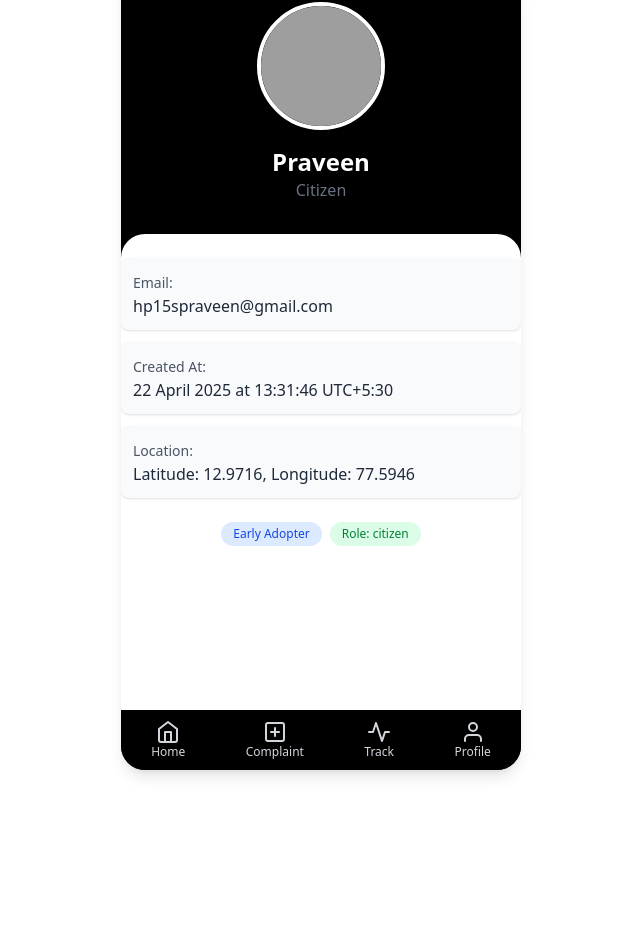
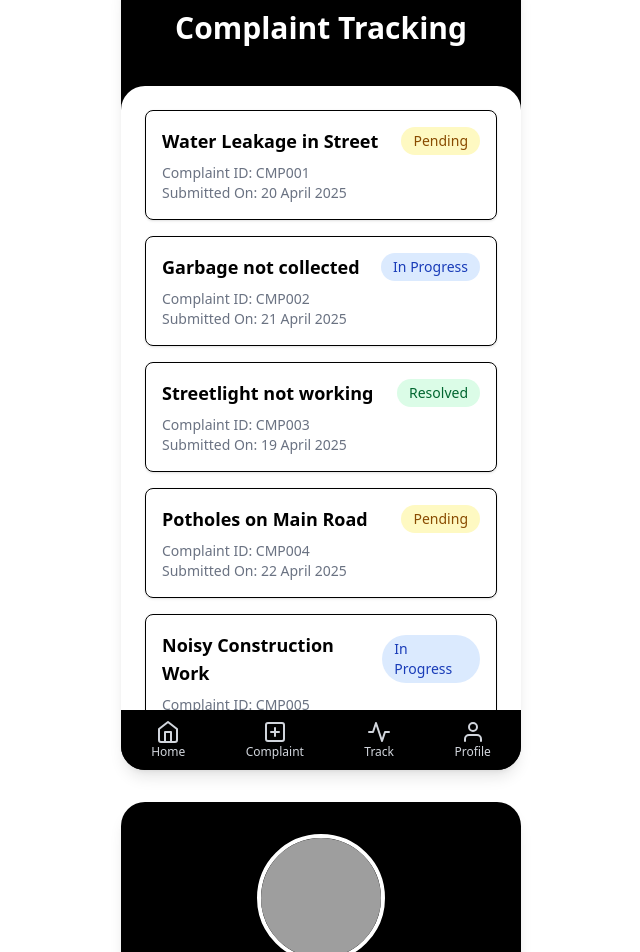
Before and after one commit to madhavansingh/Samadhan, a React (Vite) app in the folder vite-project/: page / in a window 1280 px wide. Shown: the part 3390-4342 px from the top of the page, without its empty margins (319-959 px from the left). Before the commit the page ends 4192 px from the top, so only its background shows below. Built offline with nearby package versions, Linux system fonts and the light colour scheme; grey boxes are pictures that could not be loaded.

Commit message:
"all updated"

```diff
--- a/vite-project/src/index.css
+++ b/vite-project/src/index.css
@@ -3,3 +3,7 @@
 .feed-container::-webkit-scrollbar {
     display: none;
   }
+
+  .complaint-container::-webkit-scrollbar {
+    display: none;
+  }
--- a/vite-project/src/main.jsx
+++ b/vite-project/src/main.jsx
@@ -5,6 +5,7 @@ import LoginPage from './login.jsx';
 import VerificationPage from './verifi.jsx';
 import ProfilePage from './profile.jsx';
 import ReportComplaintPage from './complaint.jsx';
+import ComplaintTrackingPage from './track.jsx';
 
 
 ReactDOM.createRoot(document.getElementById('root')).render(
@@ -13,6 +14,7 @@ ReactDOM.createRoot(document.getElementById('root')).render(
     <VerificationPage />
     <HomePage />
     <ReportComplaintPage />
+    <ComplaintTrackingPage />
     <ProfilePage />
   </React.StrictMode>
 );
--- /dev/null
+++ b/vite-project/src/track.jsx
@@ -0,0 +1,137 @@
+import React from "react";
+import './index.css'
+
+const HomeIcon = () => (
+    <svg className="icon" width="24" height="24" viewBox="0 0 24 24" fill="none" stroke="currentColor" strokeWidth="2" strokeLinecap="round" strokeLinejoin="round">
+        <path d="M3 9l9-7 9 7v11a2 2 0 0 1-2 2H5a2 2 0 0 1-2-2z"></path>
+        <polyline points="9 22 9 12 15 12 15 22"></polyline>
+    </svg>
+);
+
+const AddPostIcon = () => (
+    <svg className="icon" width="24" height="24" viewBox="0 0 24 24" fill="none" stroke="currentColor" strokeWidth="2" strokeLinecap="round" strokeLinejoin="round">
+        <rect x="3" y="3" width="18" height="18" rx="2" ry="2"></rect>
+        <line x1="12" y1="8" x2="12" y2="16"></line>
+        <line x1="8" y1="12" x2="16" y2="12"></line>
+    </svg>
+);
+
+const ActivityIcon = () => (
+    <svg className="icon" width="24" height="24" viewBox="0 0 24 24" fill="none" stroke="currentColor" strokeWidth="2" strokeLinecap="round" strokeLinejoin="round">
+        <polyline points="22 12 18 12 15 21 9 3 6 12 2 12"></polyline>
+    </svg>
+);
+
+const AccountIcon = () => (
+    <svg className="icon" width="24" height="24" viewBox="0 0 24 24" fill="none" stroke="currentColor" strokeWidth="2" strokeLinecap="round" strokeLinejoin="round">
+        <path d="M20 21v-2a4 4 0 0 0-4-4H8a4 4 0 0 0-4 4v2"></path>
+        <circle cx="12" cy="7" r="4"></circle>
+    </svg>
+);
+const ComplaintTrackingPage = () => {
+    const complaints = [
+        {
+            id: "CMP001",
+            title: "Water Leakage in Street",
+            status: "Pending",
+            submittedOn: "20 April 2025",
+        },
+        {
+            id: "CMP002",
+            title: "Garbage not collected",
+            status: "In Progress",
+            submittedOn: "21 April 2025",
+        },
+        {
+            id: "CMP003",
+            title: "Streetlight not working",
+            status: "Resolved",
+            submittedOn: "19 April 2025",
+        },
+        {
+            id: "CMP004",
+            title: "Potholes on Main Road",
+            status: "Pending",
+            submittedOn: "22 April 2025",
+        },
+        {
+            id: "CMP005",
+            title: "Noisy Construction Work",
+            status: "In Progress",
+            submittedOn: "23 April 2025",
+        },
+        {
+            id: "CMP006",
+            title: "Broken Park Bench",
+            status: "Resolved",
+            submittedOn: "18 April 2025",
+        },
+        {
+            id: "CMP007",
+            title: "Overflowing Drainage",
+            status: "Pending",
+            submittedOn: "24 April 2025",
+        },
+        {
+            id: "CMP008",
+            title: "Illegal Parking Issue",
+            status: "In Progress",
+            submittedOn: "25 April 2025",
+        },
+    ];
+
+    const statusColor = {
+        Pending: "bg-yellow-100 text-yellow-800",
+        "In Progress": "bg-blue-100 text-blue-800",
+        Resolved: "bg-green-100 text-green-800",
+    };
+
+    return (
+        <div className="main-screen max-w-[400px] h-[800px] mx-auto my-8 bg-black rounded-3xl overflow-hidden flex flex-col relative shadow-lg">
+            <h2 className="text-3xl text-white p-10 font-semibold text-center">Complaint Tracking</h2>
+
+            <div className="complaint-container overflow-y-auto bg-white rounded-t-3xl h-full shadow-lg p-6">
+
+                <div className="space-y-4">
+                    {complaints.map((complaint) => (
+                        <div
+                            key={complaint.id}
+                            className="border rounded-lg p-4 shadow-sm hover:shadow-md transition"
+                        >
+                            <div className="flex justify-between items-center mb-2">
+                                <h3 className="text-lg font-semibold">{complaint.title}</h3>
+                                <span
+                                    className={`px-3 py-1 rounded-full text-sm font-medium ${statusColor[complaint.status]}`}
+                                >
+                                    {complaint.status}
+                                </span>
+                            </div>
+                            <p className="text-sm text-gray-500">Complaint ID: {complaint.id}</p>
+                            <p className="text-sm text-gray-500">Submitted On: {complaint.submittedOn}</p>
+                        </div>
+                    ))}
+                </div>
+            </div>
+            <nav className="bg-black rounded-xl py-2.5 flex justify-around items-center shadow-lg">
+                <button className="cursor-pointer nav-item active text-gray-300 hover:text-gray-400 flex flex-col items-center">
+                    <HomeIcon className="text-xl" />
+                    <span className="text-xs">Home</span>
+                </button>
+                <button className="cursor-pointer nav-item text-gray-300 hover:text-gray-400 flex flex-col items-center">
+                    <AddPostIcon className="text-xl " />
+                    <span className="text-xs">Complaint</span>
+                </button>
+                <button className="cursor-pointer nav-item text-gray-300 hover:text-gray-400 flex flex-col items-center">
+                    <ActivityIcon className="text-xl" />
+                    <span className="text-xs">Track</span>
+                </button>
+                <button className="cursor-pointer nav-item text-gray-300 hover:text-gray-400 flex flex-col items-center">
+                    <AccountIcon className="text-xl" />
+                    <span className="text-xs">Profile</span>
+                </button>
+            </nav>
+        </div>
+    );
+};
+
+export default ComplaintTrackingPage;
```
